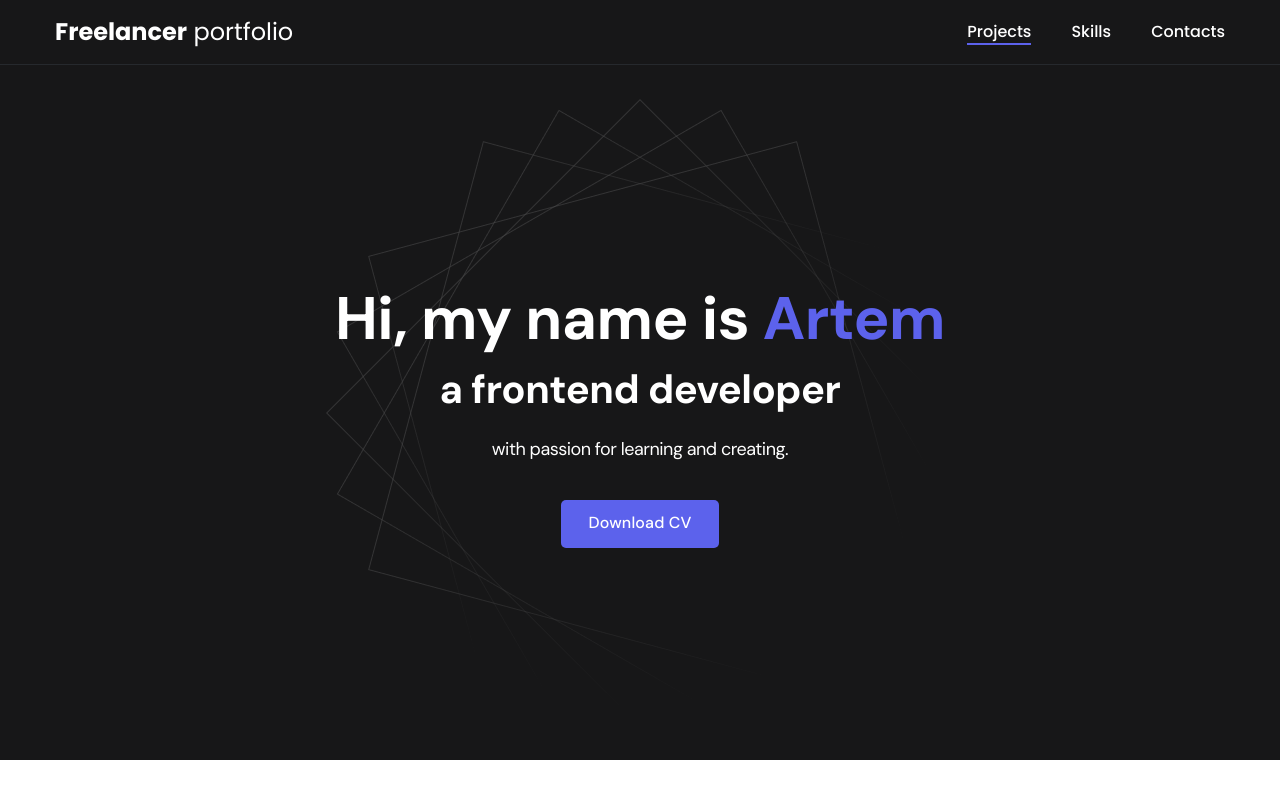
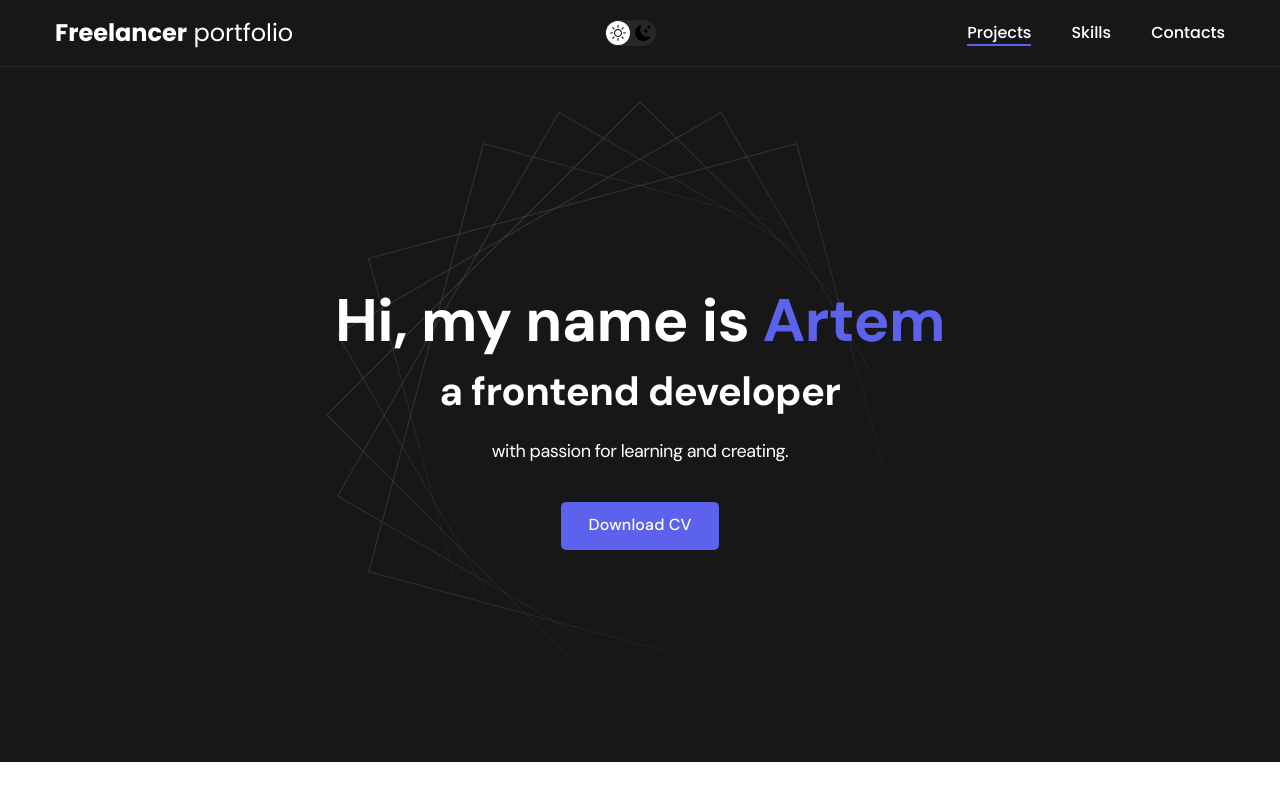
Before and after one commit to artyomevsyukov/my_freelance_portfolio, a plain HTML site: page index.html in a window 1280 px wide. Shown: the top 800 px of the page. Drawn offline with Linux system fonts and the light colour scheme.

Commit message:
created button

```diff
--- a/css/main.css
+++ b/css/main.css
@@ -142,6 +142,36 @@ body {
   /* background-color: #5c62ec; */
   background-color: var(--accent);
 }
+/* Dark mode btn */
+
+.dark-mode-btn {
+  position: relative;
+  display: flex;
+  justify-content: space-between;
+  width: 51px;
+  height: 26px;
+  padding: 5px;
+
+  border-radius: 50px;
+  background-color: #272727;
+}
+
+.dark-mode-btn::before {
+  position: absolute;
+  top: 1px;
+  left: 1px;
+  content: "";
+  display: block;
+  width: 24px;
+  height: 24px;
+  border-radius: 50%;
+  background-color: var(--white);
+}
+.dark-mode-btn__item {
+  position: relative;
+  z-index: 9;
+}
+
 /* Header */
 
 .header {
--- a/index.html
+++ b/index.html
@@ -15,6 +15,20 @@
           <a href="./index.html" class="logo"
             ><strong>Freelancer</strong> portfolio</a
           >
+
+          <button class="dark-mode-btn">
+            <img
+              src="./img/icons/sun.svg"
+              alt="Light mode"
+              class="dark-mode-btn__item"
+            />
+            <img
+              src="./img/icons/moon.svg"
+              alt="Dark mode"
+              class="dark-mode-btn__item"
+            />
+          </button>
+
           <ul class="nav-list">
             <li class="nav-list__item">
               <a
```
